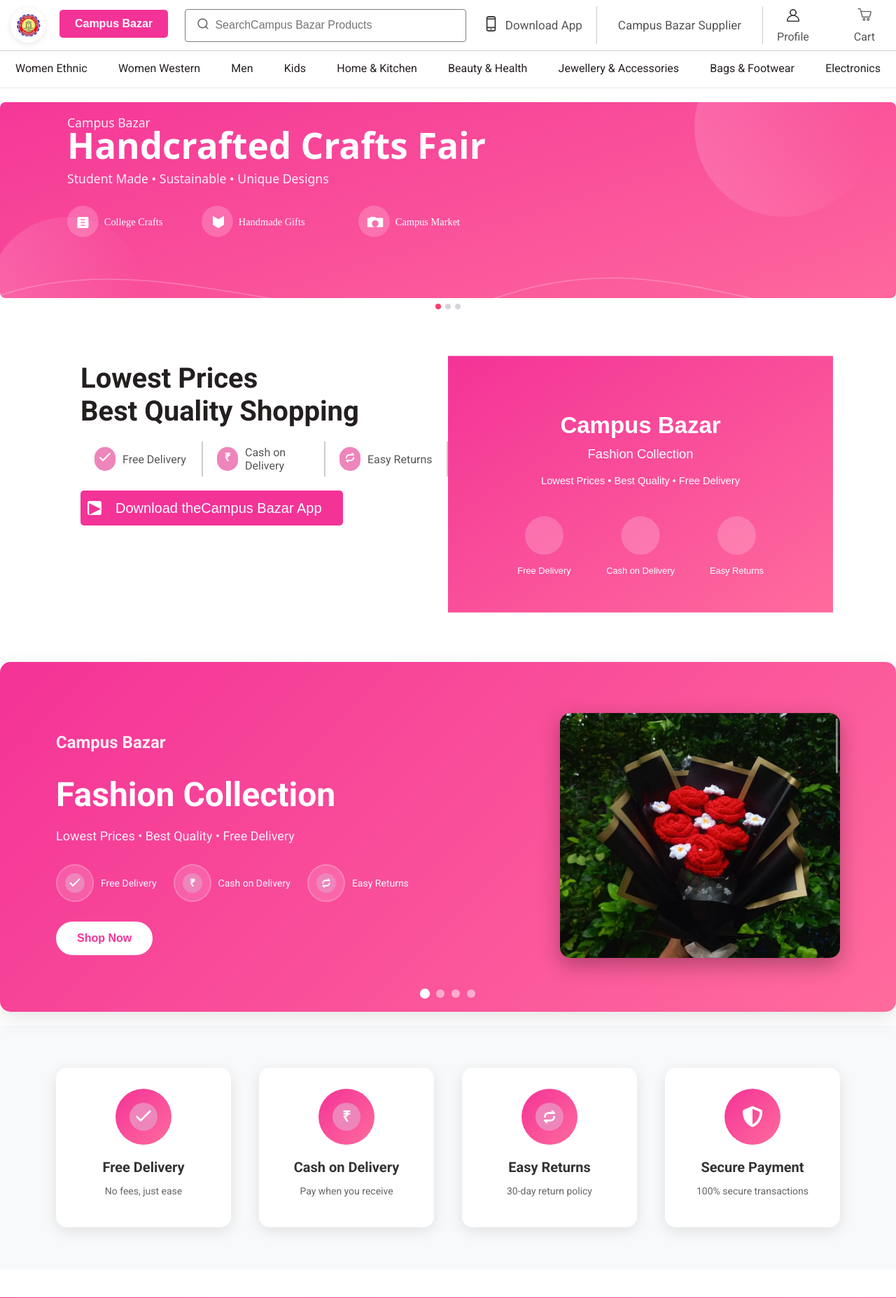
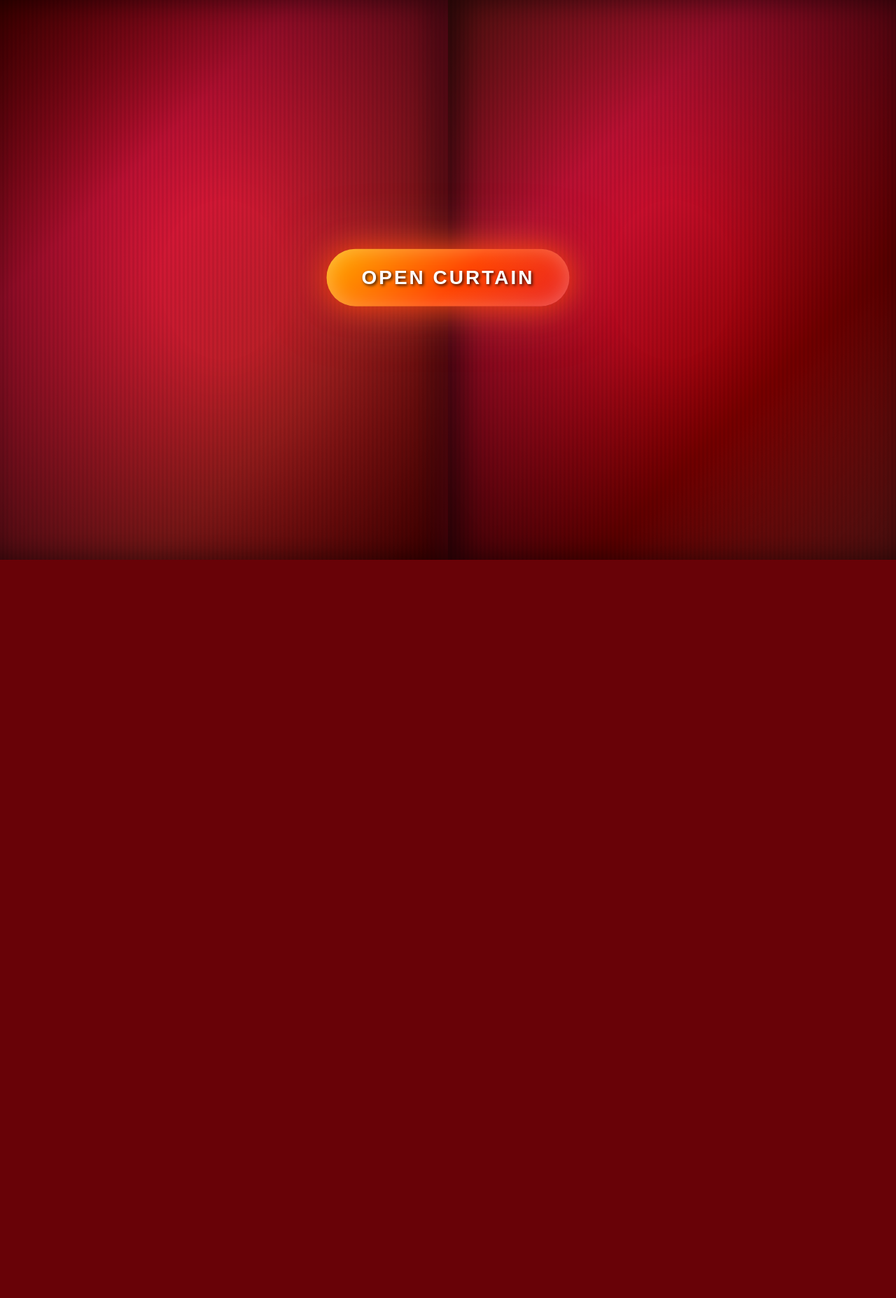
Before and after one commit to Chethan77667/business, a Flask app: page / in a window 1280 px wide. Shown: the top 1855 px of the page at 70% size. After the commit the page ends 800 px from the top, so only its background shows below. Run offline with Flask 3, Linux system fonts and the light colour scheme.

Commit message:
chethan pc

```diff
--- a/app/routes.py
+++ b/app/routes.py
@@ -7,12 +7,12 @@ main_bp = Blueprint("main", __name__)
 
 @main_bp.route("/")
 def index():
-    return render_template("index.html")
+    return render_template("curtain.html")
 
 
 @main_bp.route("/curtain")
 def curtain():
-    return render_template("curtain.html")
+    return render_template("index.html")
 
 
 @main_bp.route("/assets/<path:filename>")
--- a/app/templates/curtain.html
+++ b/app/templates/curtain.html
@@ -516,7 +516,7 @@
 
                 // Redirect after showing brand and loading text
                 setTimeout(() => {
-                    window.location.href = '/';
+                    window.location.href = '/curtain';
                 }, 8000); // 8 seconds after video ends
             });
         }
--- a/app/templates/index.html
+++ b/app/templates/index.html
@@ -282,7 +282,7 @@
 <div class="hero-section">
     <div class="hero-content">
         <div class="hero-text">
-            <h1>Welcome toCampus Bazar</h1>
+            <h1>Welcome to Campus Bazar</h1>
             <p>Discover amazing products at unbeatable prices</p>
             <div class="hero-buttons">
                 <button class="btn-primary">Shop Now</button>
```
